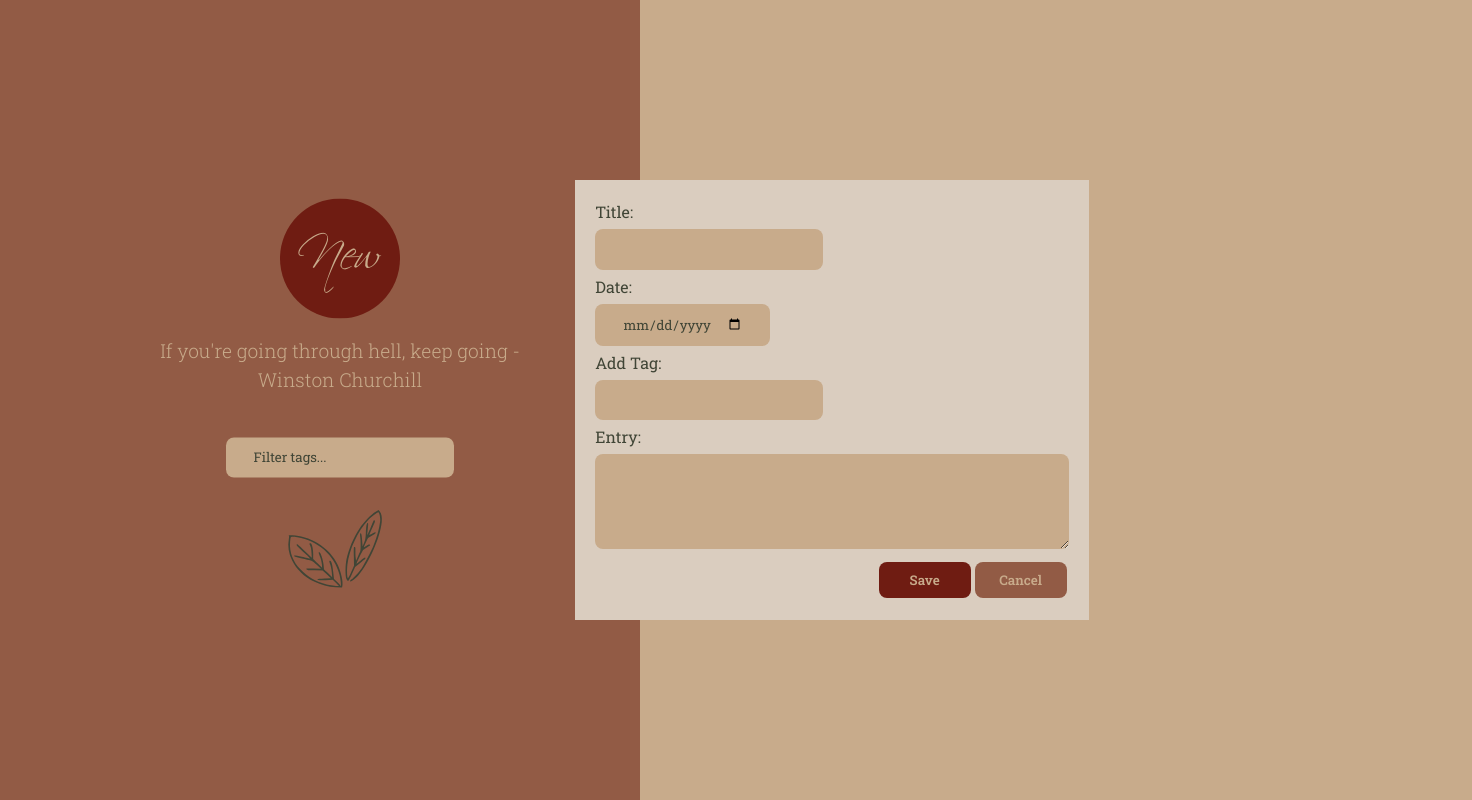
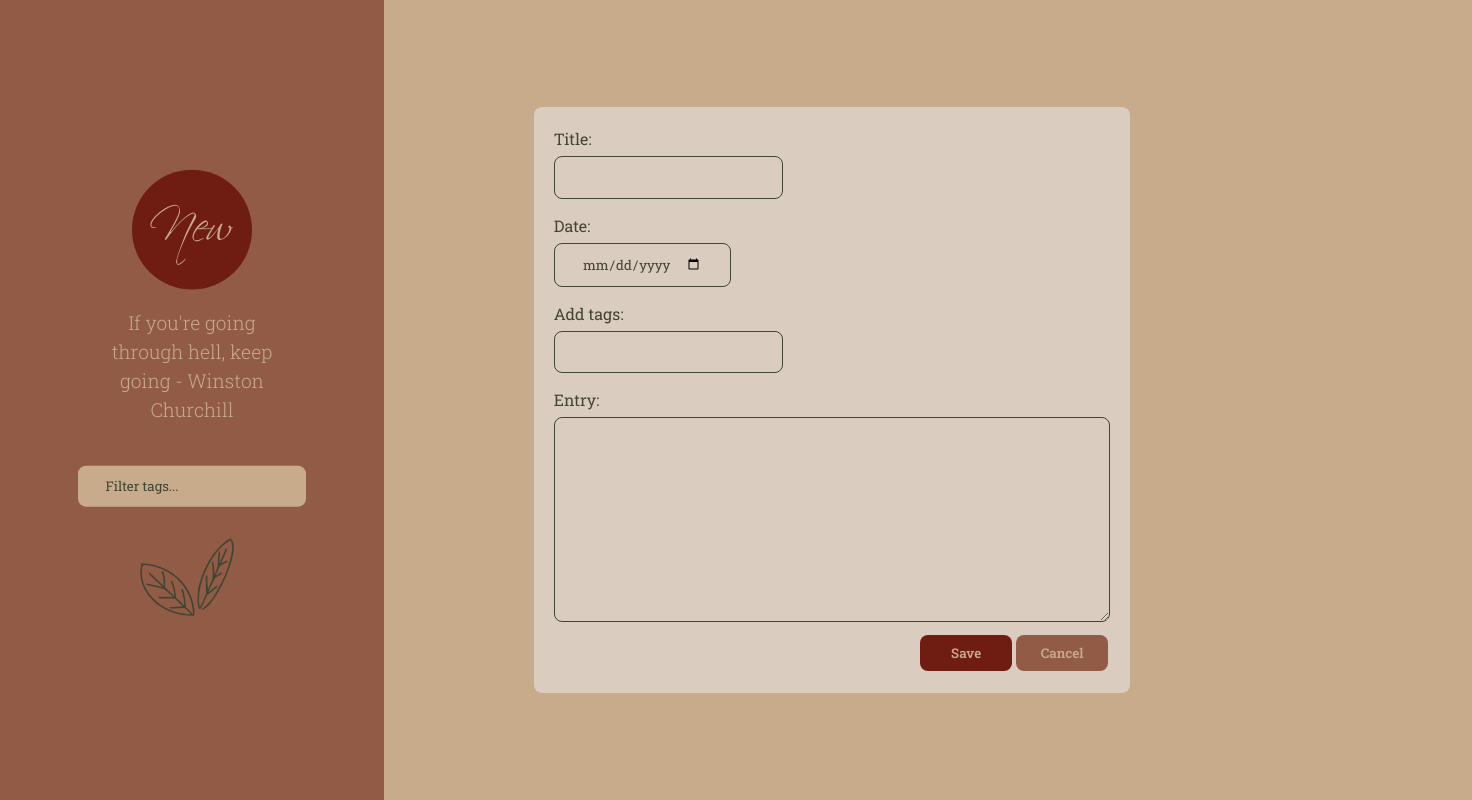
Before and after one commit to monalloyd/journaling-app, a React (Vite) app in the folder client/: page /new in a window 1280 px wide. Shown: the whole page, 1472 px wide, since content can reach past the window. Built offline with nearby package versions, Linux system fonts and the light colour scheme.

Commit message:
Fix minor css issues

```diff
--- a/client/src/App.css
+++ b/client/src/App.css
@@ -36,24 +36,10 @@
 
 body {
   margin: 0;
+  padding: 0;
   display: flex;
   justify-content: center;
   align-items: center;
-}
-
-.centered-container {
-  position: absolute;
-  width: 100%;
-  height: 100%;
-  display: flex;
-  justify-content: center;
-  align-items: center;
-  margin-left: 15%;
-}
-
-h1 {
-  font-size: 3.2em;
-  line-height: 1.1;
 }
 
 #root {
@@ -61,7 +47,11 @@ h1 {
 }
 
 .content {
-  padding: 20px;
   box-sizing: border-box;
-  margin-left: 50%;
+  display:flex;
+  justify-content: center;
+  align-items: center;
+  margin-left: 30%;
+  width: 70%;
+  height: 100vh;
 }
--- a/client/src/components/Button/Button.css
+++ b/client/src/components/Button/Button.css
@@ -5,6 +5,7 @@ button {
     cursor: pointer;
     text-align: center;
     justify-content: center;
+    opacity: 1;
 }
 
 .new-btn {
@@ -20,12 +21,20 @@ button {
 
 .new-btn:focus,
 .new-btn:focus-visible {
-  outline: none;
+    outline: none;
 }
 
 .new-btn:hover {
     border-color: var(--accent-red-dark);
     font-size: 220%;
+    -webkit-transition: .5s;
+    -moz-transition: .5s;
+    -o-transition: .5s;
+    transition: .5s;
+}
+
+.nav-btn-round:hover, .nav-btn-square:hover {
+    opacity: 0.8;
     -webkit-transition: .5s;
     -moz-transition: .5s;
     -o-transition: .5s;
@@ -48,7 +57,6 @@ button {
 .save-btn, .edit-btn, .cancel-btn {
     padding: 0.5rem 1.4rem;
     min-width: 92px;
-
 }
 
 .save-btn, .edit-btn {
--- a/client/src/components/Form/Form.css
+++ b/client/src/components/Form/Form.css
@@ -3,6 +3,7 @@ form {
     box-sizing: border-box;
     position: absolute;
     background-color: var(--primary-white);
+    border-radius: 8px;
 }
 
 label {
@@ -16,9 +17,19 @@ input[type="date"] {
 .form-input {
     margin-top: 5px;
     margin-bottom: 5px;
+    background-color: var(--primary-white);
+    border: 1px solid var(--accent-green-dark);
 }
 
 .form-btns {
     display: flex;
     justify-content: flex-end;
 }
+
+.space-after-field {
+    margin-bottom: 10px;
+}
+
+.tag-wrapper {
+    /* make tags drop on new line without stretching parent container */
+}
--- a/client/src/components/Form/Form.jsx
+++ b/client/src/components/Form/Form.jsx
@@ -6,10 +6,9 @@ import Button from "../Button";
 const Form = () => {
     const [tags, setTags] = useState([]);
     const [tagInput, setTagInput] = useState("");
-
-    const handleTagInputChange = (e) => {
-        setTagInput(e.target.value);
-    };
+    const [title, setTitle] = useState("");
+    const [date, setDate] = useState("");
+    const [entry, setEntry] = useState("");
 
     const handleTagInputKeyPress = (e) => {
         if (e.key === "Enter" && tagInput.trim() !== "") {
@@ -30,41 +29,64 @@ const Form = () => {
 
     return(
         <form>
-            <div>
+            <div className="space-after-field">
                 <label htmlFor="title">Title: </label>
-                <input type="text" id="title" name="title" className="form-input"/>
+                <input
+                    type="text"
+                    id="title"
+                    name="title"
+                    className="form-input"
+                    value={title}
+                    onChange={e => setTitle(e.target.value)}
+                />
+            </div>
+            <div className="space-after-field">
+                <label htmlFor="date">Date: </label>
+                <input
+                    type="date"
+                    id="date"
+                    name="date"
+                    className="form-input"
+                    value={date}
+                    onChange={e => setDate(e.target.value)}
+                />
             </div>
             <div>
-                <label htmlFor="date">Date: </label>
-                <input type="date" id="date" name="date" className="form-input"/>
-            </div>
-            <div>
-                <label htmlFor="tag">Add Tag: </label>
+                <label htmlFor="tag">Add tags: </label>
                 <input
                     type="text"
                     id="tag"
                     name="tag"
                     className="form-input"
                     value={tagInput}
-                    onChange={handleTagInputChange}
+                    onChange={e => setTagInput(e.target.value)}
                     onKeyDown={handleTagInputKeyPress}
                     />
             </div>
-            <div>
+            <div className="space-after-field tag-wrapper">
                 {
                     tags && tags.map((tag, i) => (
                         <Button
                             onClick={deleteTag}
                             text={tag}
-                            className={"nav-btn-square tag-btn"}
+                            className={"nav-btn-square tag-btn robo"}
                             key={i} />
                     ))
                 }
             </div>
             <div>
                 <label htmlFor="entry">Entry: </label>
-                <textarea id="entry" name="entry" className="form-input" rows="4" cols="50"/>
+                <textarea
+                    id="entry"
+                    name="entry"
+                    className="form-input"
+                    rows="10"
+                    cols="60"
+                    value={entry}
+                    onChange={e => setEntry(e.target.value)}
+                />
             </div>
+
             <div className="form-btns">
                 <Button className={"nav-btn-square save-btn robo"} text={"Save"}/>
 
--- a/client/src/layouts/Sidebar/Sidebar.css
+++ b/client/src/layouts/Sidebar/Sidebar.css
@@ -1,5 +1,5 @@
 .sidebar {
-    width: 50%;
+    width: 30%;
     height: 100vh;
     position: absolute;
     top: 0;
@@ -9,6 +9,7 @@
     flex-direction: column;
     align-items: center;
     justify-content: center;
+    padding-left: 0;
 }
 
 .sidebar nav {
@@ -25,9 +26,14 @@
     color: var(--primary-beige);
     font-size: 1.5rem;
     font-weight: bold;
+    margin-block-start: 0;
+    margin-block-end: 0;
+    margin-inline-start: 0;
+    margin-inline-end: 0;
+    padding-inline-start: 0;
 }
 
 .sidebar nav ul p {
-    padding-left: 120px;
-    padding-right: 120px;
+    padding-left: 100px;
+    padding-right: 100px;
 }
--- a/client/src/pages/NewEntryPage/NewEntryPage.jsx
+++ b/client/src/pages/NewEntryPage/NewEntryPage.jsx
@@ -2,7 +2,7 @@ import Form from "../../components/Form/Form";
 
 const NewEntryPage = () => {
     return (
-    <div className="centered-container">
+    <div className="content">
         <Form />
     </div>
     )
```
